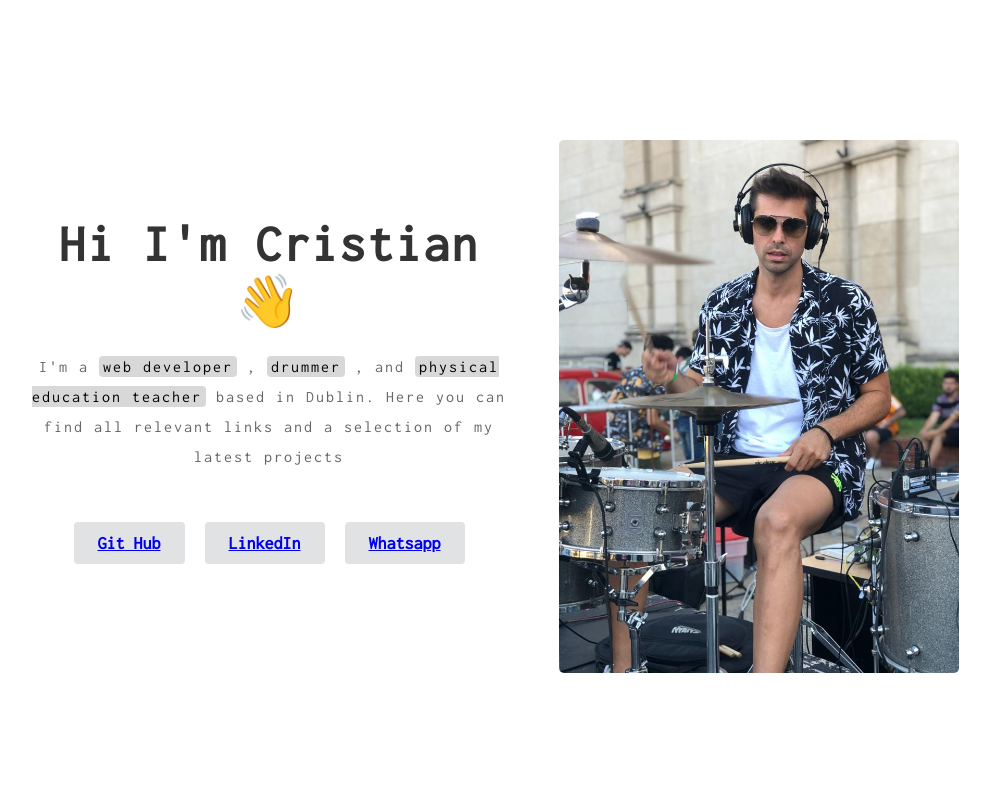
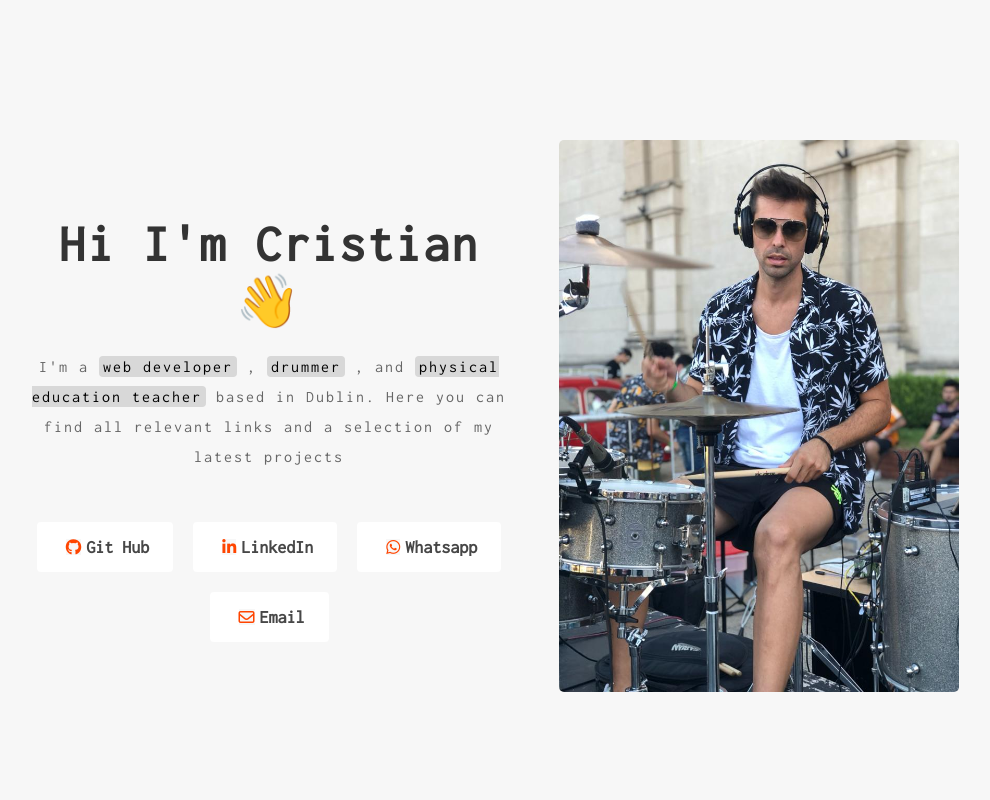
Before and after one commit to CristianMozetich/Portfolio, a React (Vite) app: page / in a window 1280 px wide. Shown: the top 800 px of the page, without its empty margins (171-1161 px from the left). Built offline with nearby package versions, Linux system fonts and the light colour scheme.

Commit message:
portfolio links

```diff
--- a/index.html
+++ b/index.html
@@ -7,6 +7,7 @@
     <link rel="preconnect" href="https://fonts.googleapis.com">
     <link rel="preconnect" href="https://fonts.gstatic.com" crossorigin>
     <link href="https://fonts.googleapis.com/css2?family=Inconsolata&family=Open+Sans&display=swap" rel="stylesheet">
+    <link rel="stylesheet" href="https://cdnjs.cloudflare.com/ajax/libs/font-awesome/6.4.0/css/all.min.css" integrity="sha512-iecdLmaskl7CVkqkXNQ/ZH/XLlvWZOJyj7Yy7tcenmpD1ypASozpmT/E0iPtmFIB46ZmdtAc9eNBvH0H/ZpiBw==" crossorigin="anonymous" referrerpolicy="no-referrer" />
     <title>Vite + React</title>
   </head>
   <body>
--- a/src/Components/Intro/Intro.css
+++ b/src/Components/Intro/Intro.css
@@ -33,19 +33,33 @@
     border-radius: 4px;
   }
 
-  .intro_desc button {
+  .intro_desc li{
+    list-style: none;
+    display: flex;
+    flex-wrap: wrap;
+    justify-content: center;
+  }
+
+  .intro_desc li a {
     padding: 12px 24px;
     margin: 10px;
-    background-color: #e1e2e4;
+    background-color: #ffffff;
     border: none;
-    color: #ffffff;
     font-size: 18px;
     font-weight: bold;
     border-radius: 4px;
     cursor: pointer;
     transition: background-color 0.3s ease;
+    text-decoration: none;
+    color: #474747;
   }
 
-  .intro_desc button:hover {
-    background-color: #b1c5e6;
+  .intro_desc li a i{
+    color: orangered;
+    margin: 5px;
+    font-size: 1rem;
   }
+
+  .intro_desc li a:hover {
+    background-color: #FFE7D9;
+  }
--- a/src/Components/Intro/Intro.jsx
+++ b/src/Components/Intro/Intro.jsx
@@ -6,9 +6,12 @@ const Intro = () => {
     <div className='intro_desc'>
         <h1>Hi I'm Cristian &#x1F44B;</h1>
         <p>I'm a <mark>web developer</mark> , <mark>drummer</mark> , and <mark>physical education teacher</mark> based in Dublin. Here you can find all relevant links and a selection of my latest projects</p>
-        <button><a href="https://github.com/CristianMozetich" target='_blank'>Git Hub</a></button>
-        <button><a href="https://www.linkedin.com/in/cristian-mozetich-135086256/" target='_blank'>LinkedIn</a></button>
-        <button><a href="https://wa.me/353830941442" target='_blank'>Whatsapp</a></button>
+        <li>
+            <a href="https://github.com/CristianMozetich" target='_blank'><i class="fa-brands fa-github"></i>Git Hub</a>
+            <a href="https://www.linkedin.com/in/cristian-mozetich-135086256/" target='_blank'><i class="fa-brands fa-linkedin-in"></i>LinkedIn</a>
+            <a href="https://wa.me/353830941442" target='_blank'><i class="fa-brands fa-whatsapp"></i>Whatsapp</a>
+            <a href="#"><i class="fa-regular fa-envelope"></i>Email</a>
+        </li>
     </div>
   )
 }
--- a/src/Components/IntroContainer/IntroContainer.css
+++ b/src/Components/IntroContainer/IntroContainer.css
@@ -10,3 +10,9 @@
     width: 400px;
     border-radius: 5px;
 }
+
+@media (max-width: 700px){
+    .intro_container{
+        margin-top: 10px;
+    }
+};
--- a/src/index.css
+++ b/src/index.css
@@ -0,0 +1,3 @@
+*{
+    background-color: #F7F7F7;
+}
```
